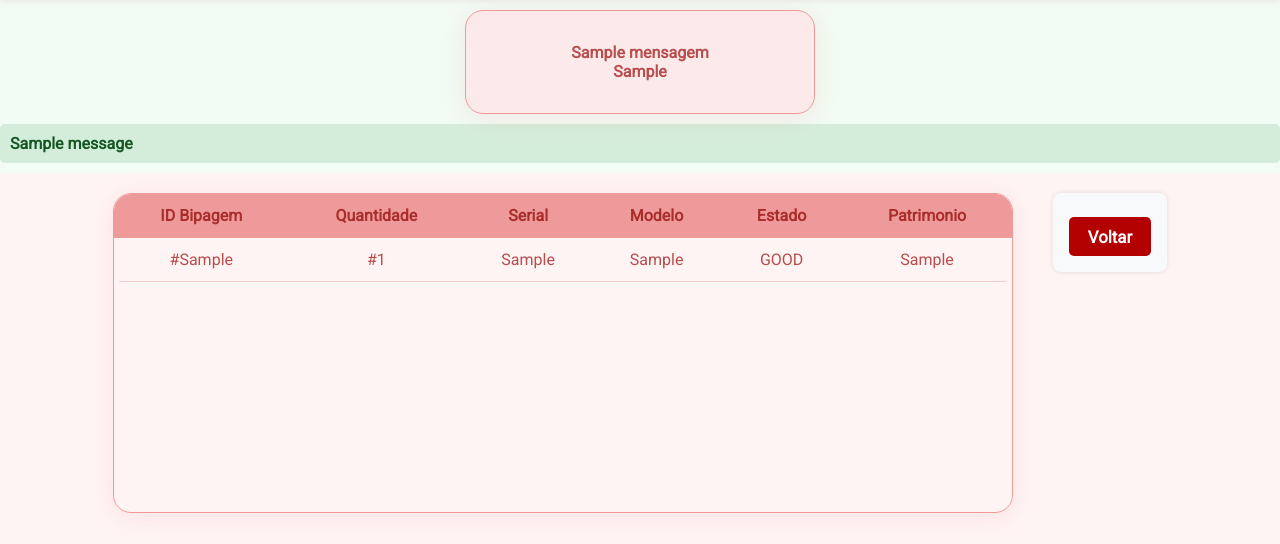
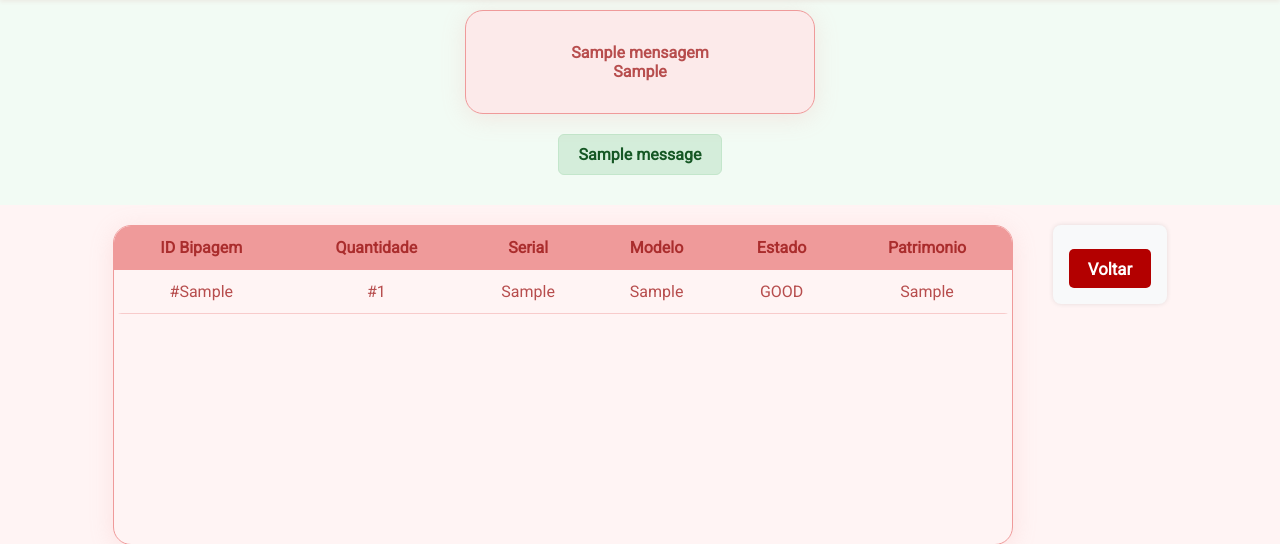
Before and after one commit to C-Trends-BPO/Inventario, a Django app: template inventario/templates/inventario/bipagem.html in a window 1280 px wide. Shown: the part 100-644 px from the top of the page. Before the commit the page ends 615 px from the top, so only its background shows below. Run offline with Django 5.2, Linux system fonts and the light colour scheme; tables that the repository leaves empty hold one stand-in row (values such as "Sample post"); the template is opened without the code that fills it: values that come from a table or form of the project are taken from there, most other values are stand-ins (such as "Sample title", 1, 10 or a date in 2020); one stand-in notice (Sample message) is shown.

Commit message:
fix: ajuste na visualização das mensagens de bipagem

```diff
--- a/inventario/templates/inventario/bipagem.html
+++ b/inventario/templates/inventario/bipagem.html
@@ -17,13 +17,11 @@
 </div>
 
 {% if messages %}
-<div>
+<ul class="messages">
     {% for message in messages %}
-    <div class="alert alert-{{ message.tags }}">
-        {{ message }}
-    </div>
+    <li class="{{ message.tags }}">{{ message }}</li>
     {% endfor %}
-</div>
+</ul>
 {% endif %}
 
 {% for message in messages %}
```
